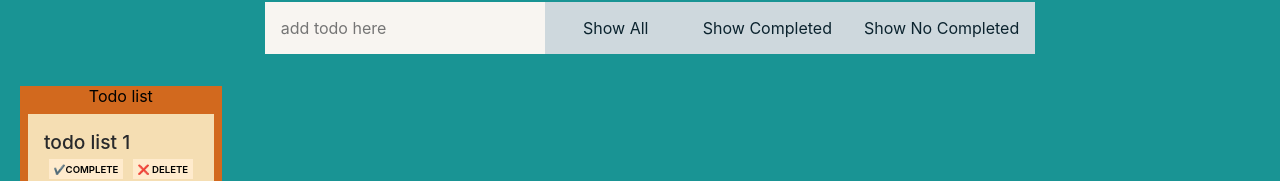
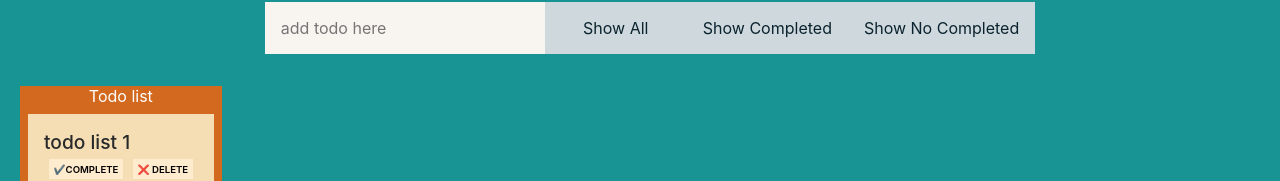
Before and after one commit to vedranaha/react-trello-redux, a React (Create React App) app: page / in a window 1280 px wide. Shown: the part 120-301 px from the top of the page. Built offline with nearby package versions, Linux system fonts and the light colour scheme.

Commit message:
replaced boardTitle

```diff
--- a/src/components/Board.css
+++ b/src/components/Board.css
@@ -7,7 +7,7 @@
   justify-content: space-evenly;
   align-items: center;
 }
-.boardTitle {
+.listTitle {
   align-items: center;
   color: white;
 }
```
